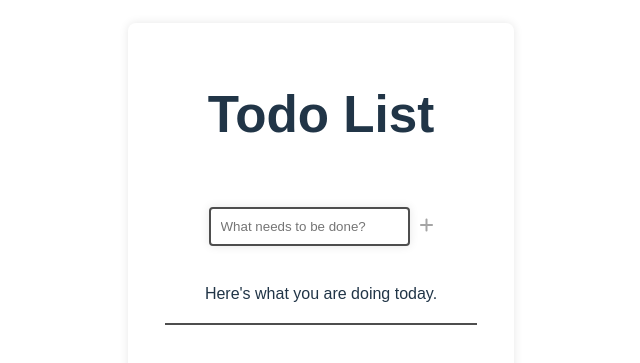
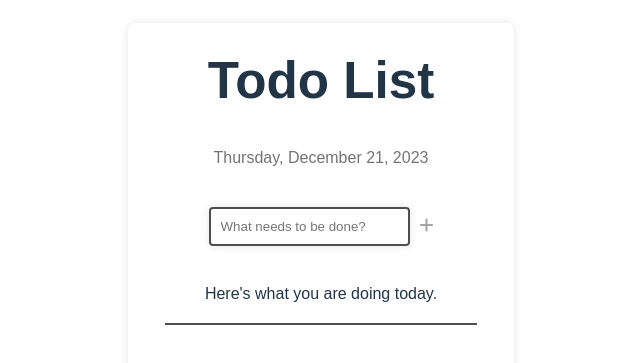
Before and after one commit to dvinferno/todo-list, a React (Vite) app in the folder client/: page / in a window 1280 px wide. Shown: the part 197-560 px from the top of the page, without its empty margins (369-1009 px from the left). Built offline with nearby package versions, Linux system fonts and the light colour scheme.

Commit message:
added today's date component

```diff
--- a/client/src/App.css
+++ b/client/src/App.css
@@ -16,7 +16,13 @@ body {
 }
 
 h1 {
-  padding: 30px;
+  padding: 30px 30px 0px 30px;
+  margin: 0;
+}
+
+.date {
+  padding-bottom: 20px;
+  color: #747373;
 }
 
 .container {
@@ -95,6 +101,6 @@ table {
 
 td {
   padding: 12px;
-  text-align: center;
+  text-align: left;
   border-bottom: 1px solid #ddd;
 }
--- a/client/src/components/Container.jsx
+++ b/client/src/components/Container.jsx
@@ -1,6 +1,7 @@
 /* eslint-disable react/no-unescaped-entities */
 import Form from "./Form";
 import Table from "./Table";
+import TodayDate from './TodayDate';
 import { useState, useEffect  } from "react";
 
 function Container() {
@@ -52,6 +53,7 @@ function Container() {
     return (
         <div className="container">
             <h1>Todo List</h1>
+            <TodayDate />
             <Form handleSubmit={handleSubmit} />
             <p>Here's what you are doing today.</p>
             <hr></hr>
--- a/client/src/components/Table.jsx
+++ b/client/src/components/Table.jsx
@@ -5,11 +5,6 @@ function TableBody(props) {
     return (
       <tr key={index}>
         <td>{row}</td>
-        <td>
-          <span className="edit-button">
-            <IconButton icon="fa-pen-to-square" onClick={() => {}} />
-          </span>
-        </td>
         <td>
           <span className="delete-button">
             <IconButton icon="fa-trash" onClick={() => props.removeItem(index)} />
--- /dev/null
+++ b/client/src/components/TodayDate.jsx
@@ -0,0 +1,15 @@
+const TodayDate = () => {
+    const getCurrentDate = () => {
+      const options = { weekday: 'long', year: 'numeric', month: 'long', day: 'numeric' };
+      const today = new Date();
+      return today.toLocaleDateString('en-US', options);
+    };
+
+    return (
+      <div className="date">
+        <p>{getCurrentDate()}</p>
+      </div>
+    );
+  };
+
+  export default TodayDate;
```
